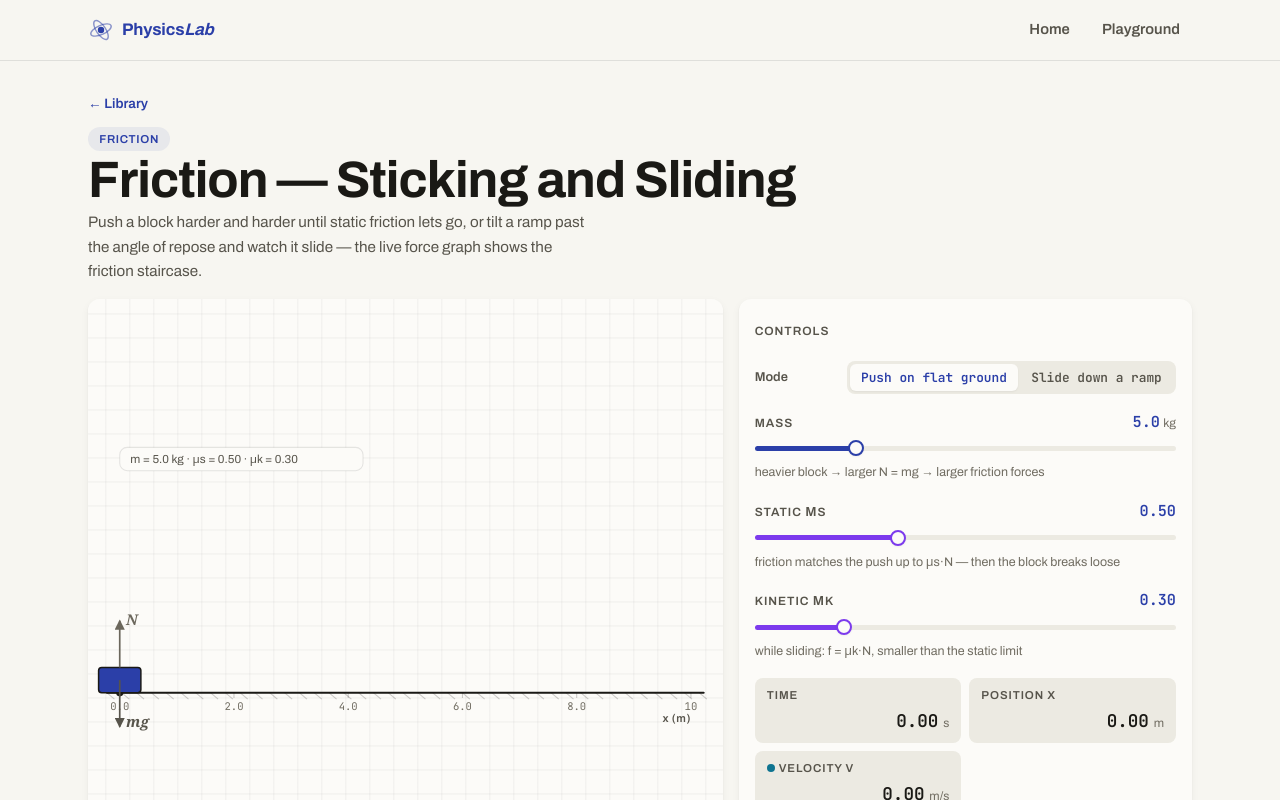
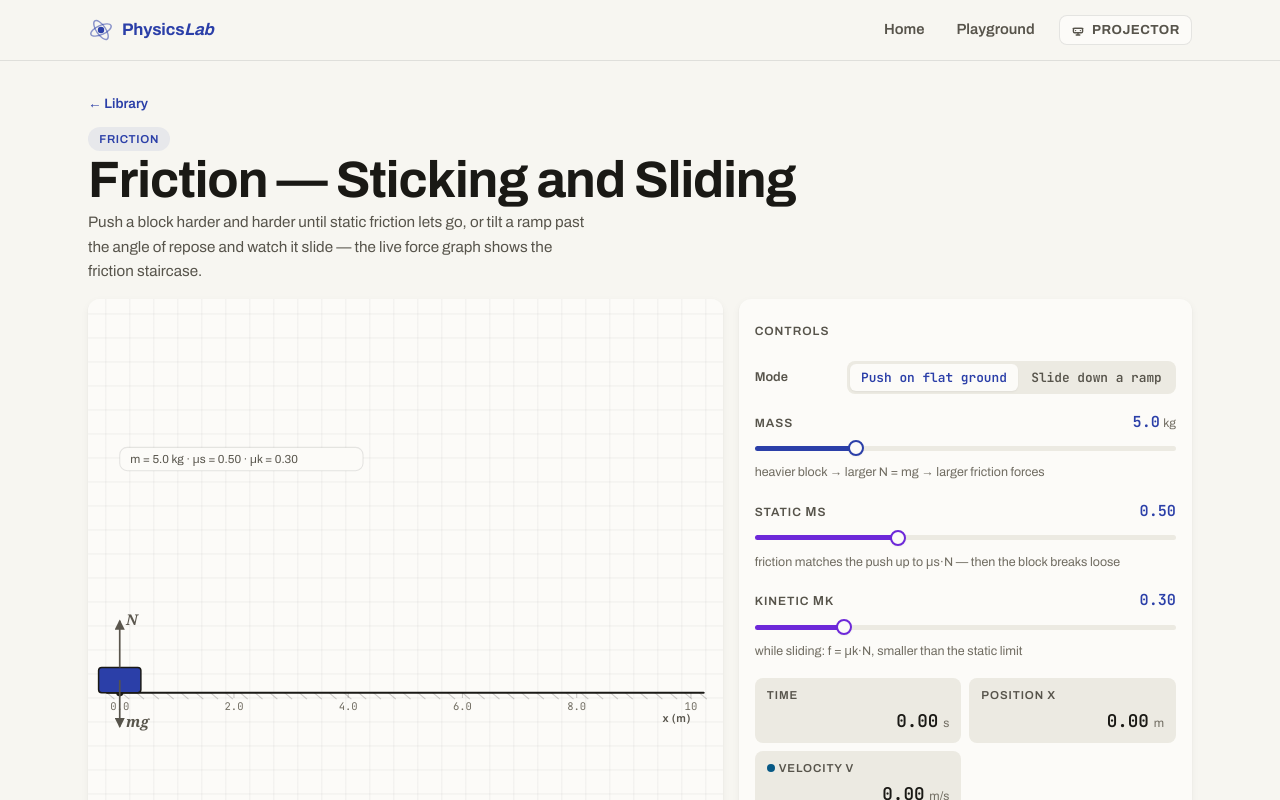
Before and after one commit to Coder1010ayush/physics-lab, a React (Vite) app: page /#/sim/friction in a window 1280 px wide. Shown: the top 800 px of the page. Built offline with nearby package versions, Linux system fonts and the light colour scheme; a web font is replaced by a local one.

Commit message:
ui: projector mode + wrap formulas + velocity semantics

```diff
--- a/src/App.module.css
+++ b/src/App.module.css
@@ -11,7 +11,8 @@
   display: flex;
   align-items: center;
   justify-content: space-between;
-  height: 60px;
+  min-height: 60px;
+  padding-block: 0.35rem;
   gap: var(--s-4);
 }
 
@@ -34,6 +35,52 @@
 .logoNucleus {
   fill: var(--ultramarine);
 }
+.right {
+  display: flex;
+  align-items: center;
+  gap: var(--s-3);
+}
+
+.projectorBtn,
+ .projectorActive {
+  display: inline-flex;
+  align-items: center;
+  gap: 0.45rem;
+  padding: 0.42rem 0.7rem;
+  border-radius: var(--r-sm);
+  border: 1px solid var(--ink-hair);
+  background: var(--chalk-lift);
+  color: var(--ink-soft);
+  cursor: pointer;
+  font: 700 0.82rem var(--font-ui);
+  letter-spacing: 0.04em;
+  text-transform: uppercase;
+  transition: background-color 120ms var(--ease-micro), color 120ms var(--ease-micro), transform 120ms var(--ease-micro);
+}
+
+.projectorBtn:hover {
+  background: var(--chalk-sunk);
+  color: var(--ink);
+}
+
+.projectorBtn:active,
+ .projectorActive:active {
+  transform: translateY(1px);
+}
+
+.projectorActive {
+  background: var(--ultramarine-wash);
+  color: var(--ultramarine);
+  border-color: rgba(43, 63, 168, 0.22);
+}
+
+.projectorBtn:focus-visible,
+ .projectorActive:focus-visible {
+  outline: 2px solid var(--ultramarine);
+  outline-offset: 2px;
+}
+
+
 
 .links {
   display: flex;
@@ -74,5 +121,5 @@
 
 @media (max-width: 480px) {
   .links a { padding: var(--s-2); }
-  .nav { height: 56px; }
+  .nav { min-height: 56px; }
 }
--- a/src/App.tsx
+++ b/src/App.tsx
@@ -1,3 +1,4 @@
+import { useEffect, useState } from 'react';
 import { HashRouter, NavLink, Route, Routes, Navigate } from 'react-router-dom';
 import HomePage from './pages/HomePage';
 import PlaygroundPage from './pages/PlaygroundPage';
@@ -7,7 +8,27 @@ import FrictionPage from './pages/FrictionPage';
 import TopicDetailPage from './pages/TopicDetailPage';
 import classes from './App.module.css';
 
+const PROJECTOR_STORAGE_KEY = 'physicslab_ui_projector';
+
 export default function App() {
+  const [projectorMode, setProjectorMode] = useState(() => {
+    try {
+      return window.localStorage.getItem(PROJECTOR_STORAGE_KEY) === '1';
+    } catch {
+      return false;
+    }
+  });
+
+  useEffect(() => {
+    if (projectorMode) document.documentElement.dataset.ui = 'projector';
+    else delete document.documentElement.dataset.ui;
+    try {
+      window.localStorage.setItem(PROJECTOR_STORAGE_KEY, projectorMode ? '1' : '0');
+    } catch {
+      // ignore storage failures
+    }
+  }, [projectorMode]);
+
   return (
     <HashRouter>
       <a className="skip-link" href="#main">Skip to content</a>
@@ -19,6 +40,7 @@ export default function App() {
               Physics<em>Lab</em>
             </span>
           </NavLink>
+          <div className={classes.right}>
             <div className={classes.links}>
               <NavLink
                 to="/"
@@ -33,6 +55,17 @@ export default function App() {
               >
                 Playground
               </NavLink>
+            </div>
+            <button
+              type="button"
+              className={projectorMode ? classes.projectorActive : classes.projectorBtn}
+              aria-pressed={projectorMode}
+              onClick={() => setProjectorMode((v) => !v)}
+              title="Toggle projector mode"
+            >
+              <ProjectorIcon />
+              Projector
+            </button>
           </div>
         </nav>
       </header>
@@ -58,6 +91,30 @@ export default function App() {
   );
 }
 
+function ProjectorIcon() {
+  return (
+    <svg
+      width="14"
+      height="14"
+      viewBox="0 0 14 14"
+      fill="none"
+      stroke="currentColor"
+      strokeWidth="1.4"
+      strokeLinecap="round"
+      strokeLinejoin="round"
+      aria-hidden="true"
+    >
+      <path d="M2.2 5.4h9.6" />
+      <rect x="2.4" y="5.4" width="9.2" height="4.4" rx="1.2" />
+      <path d="M7 9.8v1.6" />
+      <path d="M5.2 12h3.6" />
+      <circle cx="4.6" cy="7.6" r="0.7" fill="currentColor" stroke="none" />
+      <circle cx="9.4" cy="7.6" r="0.7" fill="currentColor" stroke="none" />
+    </svg>
+  );
+}
+
+
 function LogoMark() {
   return (
     <svg width="26" height="26" viewBox="0 0 26 26" fill="none" aria-hidden="true">
@@ -81,6 +138,7 @@ function LogoMark() {
         stroke="currentColor"
         strokeWidth="1.4"
         opacity="0.55"
+
       />
     </svg>
   );
--- a/src/pages/ProjectilePage.tsx
+++ b/src/pages/ProjectilePage.tsx
@@ -282,7 +282,7 @@ export default function ProjectilePage() {
             title="Velocity components"
             series={[
               { label: 'vx (m/s)', color: 'var(--vec-velocity)', data: snap.vxSeries },
-              { label: 'vy (m/s)', color: 'var(--vec-friction)', data: snap.vySeries },
+              { label: 'vy (m/s)', color: 'var(--vec-velocity)', data: snap.vySeries, dashed: true },
             ]}
             xLabel="t (s)"
             yLabel="v (m/s)"
--- a/src/theme/global.css
+++ b/src/theme/global.css
@@ -15,6 +15,11 @@ body {
   -webkit-font-smoothing: antialiased;
   text-rendering: optimizeLegibility;
 }
+
+:root[data-ui='projector'] {
+  font-size: 120%;
+}
+
 
 h1, h2, h3 {
   line-height: 1.15;
--- a/src/theme/tokens.css
+++ b/src/theme/tokens.css
@@ -21,12 +21,12 @@
   --ultramarine-wash: rgba(43, 63, 168, 0.08);
 
   /* semantic quantity colors (data encoding, ≥4.5:1 on chalk-lift) */
-  --vec-velocity: #0E7490;
-  --vec-acceleration: #C2410C;
-  --vec-force: #B91C1C;
-  --vec-friction: #7C3AED;
-  --vec-tension: #15803D;
-  --vec-structural: #6B675C;
+  --vec-velocity: #075985;
+  --vec-acceleration: #9A3412;
+  --vec-force: #991B1B;
+  --vec-friction: #6D28D9;
+  --vec-tension: #166534;
+  --vec-structural: #5A564D;
 
   /* states */
   --ok: #15803D;
--- a/src/ui/FormulaBar.module.css
+++ b/src/ui/FormulaBar.module.css
@@ -12,6 +12,12 @@
   overscroll-behavior-x: contain;
   padding-block: 2px;
 }
+
+:global([data-ui='projector']) .row {
+  flex-wrap: wrap;
+  overflow-x: visible;
+}
+
 
 .chip {
   background: var(--chalk-sunk);
```
Also changed, not shown: .kiwi/decisions.md. Lines whose indentation alone changed are shown as unchanged.
